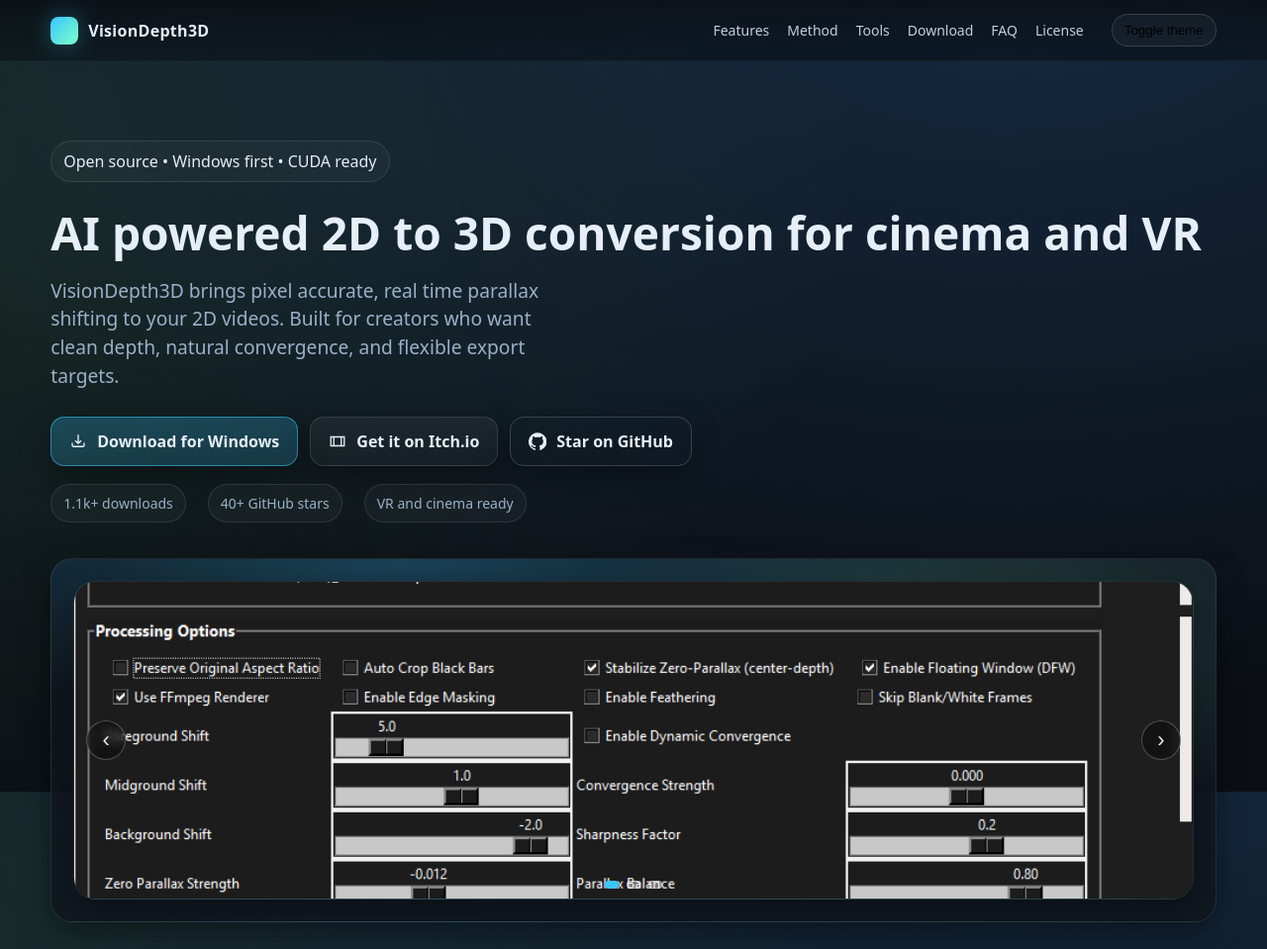
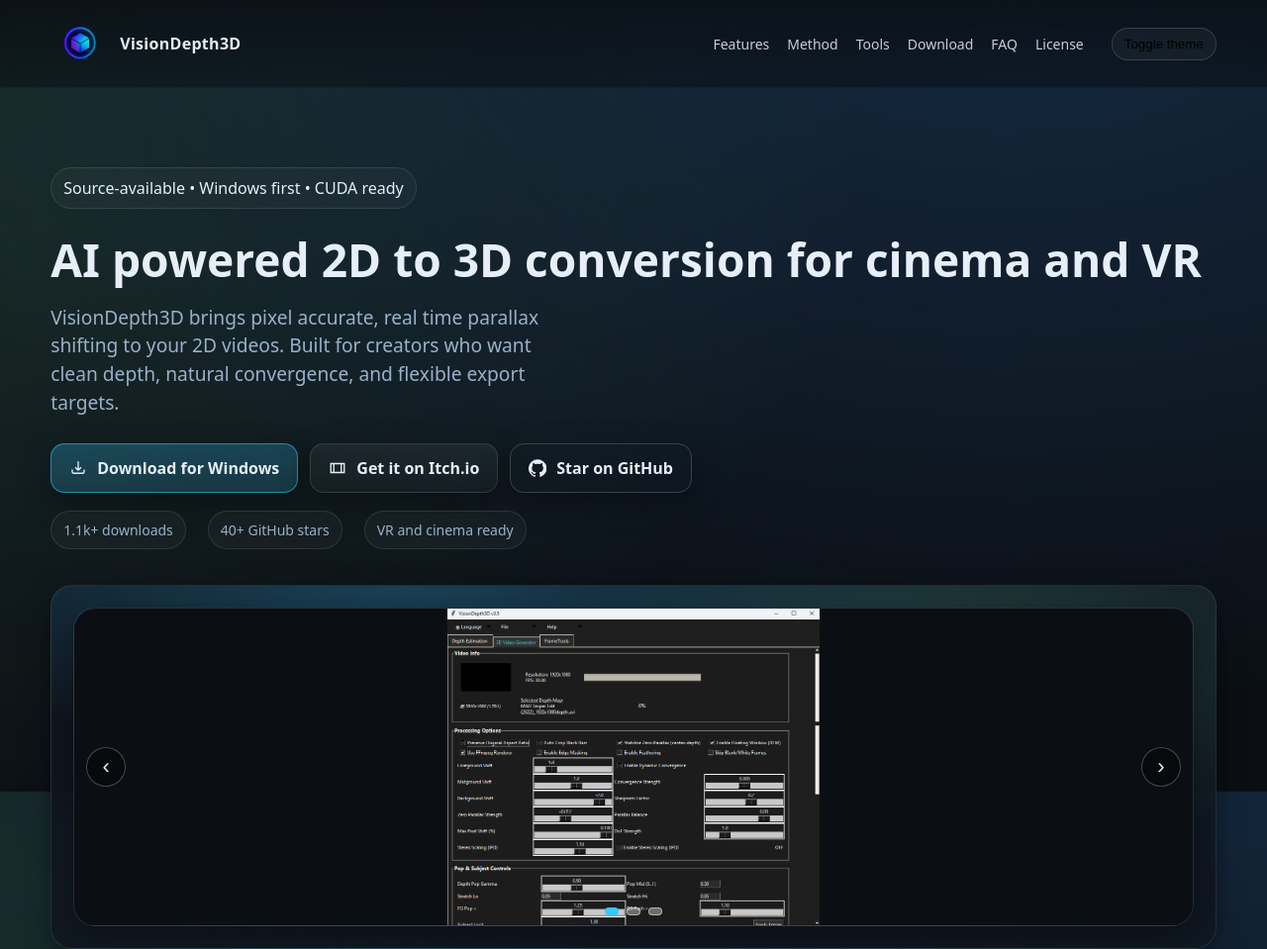
Before and after one commit to VisionDepth/VisionDepth3D, a plain HTML site: page index.html in a window 1280 px wide. Shown: the top 959 px of the page at 99% size. Drawn offline with Linux system fonts and the light colour scheme.

Commit message:
Update index.html

```diff
--- a/index.html
+++ b/index.html
@@ -59,7 +59,7 @@
     }
     .nav-inner { display: flex; align-items: center; justify-content: space-between; padding: 14px 0; }
     .brand { display: flex; gap: 10px; align-items: center; font-weight: 700; letter-spacing: 0.3px; }
-    .logo { width: 28px; height: 28px; border-radius: 8px; background: linear-gradient(135deg, var(--accent), var(--accent-2)); box-shadow: 0 0 25px rgba(57,198,255,0.35); }
+    .logo { width: 60px; height: 60px; border-radius: 6px; background: url("assets/logo.png") center/contain no-repeat; box-shadow: none; }
     .nav-links { display: flex; gap: 18px; align-items: center; }
     .nav-links a { color: var(--fg); opacity: 0.85; font-size: 14px; }
     .nav-links a:hover { opacity: 1; }
@@ -131,7 +131,7 @@
       overflow: hidden; box-shadow: var(--shadow); }
     .slides { display: flex; width: 100%; transition: transform 0.45s ease; will-change: transform; }
     .slide { min-width: 100%; }
-    .slide img { display: block; width: 100%; height: 320px; object-fit: cover; border-radius: 0; border: none; }
+    .slide img { display:block; width:100%; height:auto; max-height:320px; object-fit:contain; background:#0b0f14; border-radius:0; border:none; }
     .slide-btn { position: absolute; top: 50%; transform: translateY(-50%); border: 1px solid rgba(255,255,255,0.25); background: rgba(0,0,0,0.35); color: var(--fg); width: 40px; height: 40px; border-radius: 999px; display: grid; place-items: center; font-size: 22px; cursor: pointer; backdrop-filter: blur(6px); }
     .slide-btn:hover { background: rgba(0,0,0,0.5); }
     .slide-btn.prev { left: 12px; }
@@ -159,7 +159,7 @@
 
   <header class="hero">
     <div class="container">
-      <p class="stat-pill" style="display:inline-block">Open source • Windows first • CUDA ready</p>
+      <p class="stat-pill" style="display:inline-block">Source‑available • Windows first • CUDA ready</p>
       <h1 class="title">AI powered 2D to 3D conversion for cinema and VR</h1>
       <p class="subtitle">VisionDepth3D brings pixel accurate, real time parallax shifting to your 2D videos. Built for creators who want clean depth, natural convergence, and flexible export targets.</p>
 
@@ -187,9 +187,9 @@
       <div class="hero-art">
         <div class="slider" aria-label="App preview carousel">
           <div class="slides" id="slides">
-            <div class="slide"><img src="assets/preview1.png" alt="VisionDepth3D 3D Generator" /></div>
-            <div class="slide"><img src="assets/preview2.png" alt="VisionDepth3D Depth Estimation" /></div>
-            <div class="slide"><img src="assets/preview3.png" alt="VisionDepth3D Frame Tools" /></div>
+            <div class="slide"><img src="assets/preview1.png" alt="VisionDepth3D 3D Generator"  loading="lazy"/></div>
+            <div class="slide"><img src="assets/preview2.png" alt="VisionDepth3D Depth Estimation"  loading="lazy"/></div>
+            <div class="slide"><img src="assets/preview3.png" alt="VisionDepth3D Frame Tools"  loading="lazy"/></div>
           </div>
           <button class="slide-btn prev" id="prevBtn" aria-label="Previous screenshot">&#8249;</button>
           <button class="slide-btn next" id="nextBtn" aria-label="Next screenshot">&#8250;</button>
```
